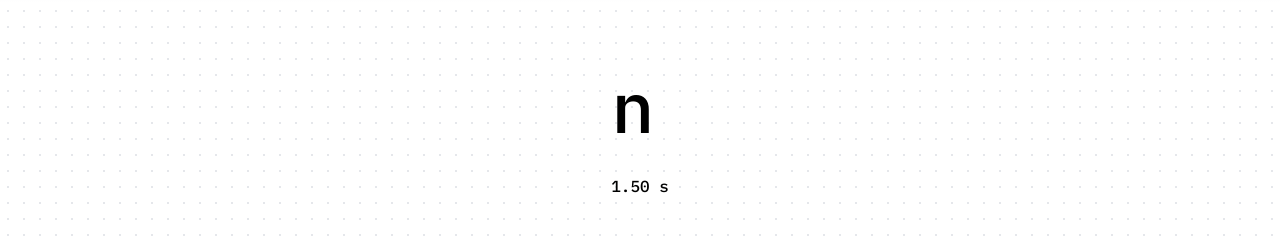
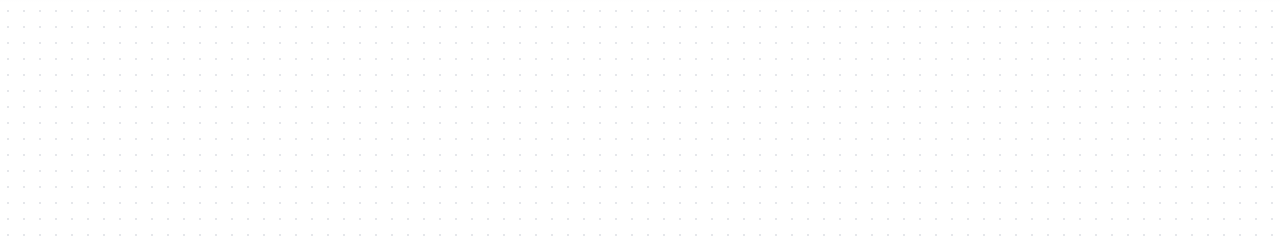
Before and after one commit to akmalmohtar/monyetype, a Next.js app: page /rhythm in a window 1280 px wide. Shown: the part 141-389 px from the top of the page. Built offline with nearby package versions, Linux system fonts and the light colour scheme.

Commit message:
refactor: useRandomLetter

```diff
--- a/src/app/rhythm/_components/Rhythm.tsx
+++ b/src/app/rhythm/_components/Rhythm.tsx
@@ -14,6 +14,7 @@
 import { motion } from "framer-motion";
 import SettingModal from "./SettingModal";
 import { useRhythmSettingsStore } from "@/hooks/zustand/use-rhythm-settings";
+import { useRandomLetter } from "@/hooks/use-random-letter";
 
 function ScoreBox({ score }: { score: number }) {
   return (
@@ -55,25 +56,51 @@
   );
 }
 
-function LetterDisplayBox({ letter }: { letter?: string }) {
-  if (!letter) return null;
+function LetterDisplayBox({
+  letters,
+  enableNextLetter = false,
+}: {
+  letters?: [string, string];
+  enableNextLetter?: boolean;
+}) {
+  if (!letters) return null;
 
   return (
+    <div className="grid grid-cols-3 space-x-6">
+      <span>{/*just empty span */}</span>
       <motion.span
-      key={letter}
-      initial={{ y: -10, opacity: 0 }}
+        key={`${letters[0]}-0`}
+        initial={{ x: 20, opacity: 0 }}
         animate={{
-        y: 0,
+          x: -10,
           opacity: 1,
         }}
         transition={{
-        ease: "linear",
-        duration: 0.5,
+          ease: "anticipate",
+          duration: 0.3,
         }}
         className={`text-7xl`}
       >
-      {letter}
+        {letters[0]}
       </motion.span>
+      {enableNextLetter && (
+        <motion.span
+          key={`${letters[1]}-1`}
+          initial={{ x: 0, opacity: 0 }}
+          animate={{
+            x: 0,
+            opacity: 0.5,
+          }}
+          transition={{
+            ease: "anticipate",
+            duration: 0.3,
+          }}
+          className={`text-4xl text-gray-500`}
+        >
+          {letters[1]}
+        </motion.span>
+      )}
+    </div>
   );
 }
 
@@ -120,28 +147,7 @@
   const [score, setScore] = useState(0);
   const [started, setStarted] = useState(false);
   const [gameWin, setGameWin] = useState(false);
-  const [letter, setLetter] = useState<string>();
-
-  const charactersPool = useMemo(() => {
-    let charactersPool = [...LOWER_CASE];
-    if (rhythmSettings.enableNumbers) {
-      charactersPool = [...charactersPool, ...NUMBERS];
-    }
-
-    if (rhythmSettings.enableSpecialCharacters) {
-      charactersPool = [...charactersPool, ...SPECIAL_CHARS_NO_SHIFT];
-    }
-
-    if (rhythmSettings.enableUppercaseLetters) {
-      charactersPool = [...charactersPool, ...UPPER_CASE];
-    }
-
-    if (rhythmSettings.enableUppercaseSpecialCharacters) {
-      charactersPool = [...charactersPool, ...SPECIAL_CHARS_SHIFT];
-    }
-
-    return charactersPool;
-  }, [rhythmSettings]);
+  const { letters, get } = useRandomLetter(rhythmSettings);
 
   const handleStartStopGame = () => {
     if (started) {
@@ -164,9 +170,7 @@
 
   // To trigger render next letter
   useEffect(() => {
-    const i = Math.floor(Math.random() * (charactersPool.length - 1));
-    const _charactersPool = charactersPool.filter((c) => c !== letter); // prevent repeating same letter back to back
-    setLetter(_charactersPool[i]);
+    get();
   }, [round]);
 
   // handle gameover
@@ -181,14 +185,14 @@
   // to trigger button press and score
   useEffect(() => {
     const handleKeyDown = (event: KeyboardEvent) => {
-      if (!started && letter === event.key) {
+      if (!started && letters[0] === event.key) {
         start();
         gStart();
         setStarted(true);
       }
 
       // if correct letter pressed
-      if (event.key === letter && !gGameOver && !gameOver) {
+      if (event.key === letters[0] && !gGameOver && !gameOver) {
         setScore((prev) => prev + 1);
         skip();
       }
@@ -205,7 +209,7 @@
     };
   }, [
     started,
-    letter,
+    letters,
     skip,
     start,
     gStart,
@@ -225,9 +229,12 @@
             score={score}
           />
         ) : (
-          <div className="flex flex-col space-y-8">
-            <LetterDisplayBox letter={letter} />
-            {!!letter && (
+          <div className="flex flex-col space-y-8 items-center">
+            <LetterDisplayBox
+              letters={letters}
+              enableNextLetter={!!rhythmSettings.enableNextLetter}
+            />
+            {!!letters[0] && (
               <TimerBox
                 remainingTime={remainingTime}
                 duration={letterDuration}
--- a/src/app/rhythm/_components/SettingModal.tsx
+++ b/src/app/rhythm/_components/SettingModal.tsx
@@ -90,6 +90,19 @@
             )}
           </tanForm.Field>
 
+          <tanForm.Field name="enableNextLetter">
+            {(field) => (
+              <div className="flex space-x-2">
+                <Checkbox
+                  id={field.name}
+                  checked={field.state.value}
+                  onCheckedChange={(e) => field.handleChange(e)}
+                />
+                <Label htmlFor={field.name}>Enable next letter</Label>
+              </div>
+            )}
+          </tanForm.Field>
+
           <tanForm.Field name="enableNumbers">
             {(field) => (
               <div className="flex space-x-2">
--- /dev/null
+++ b/src/hooks/use-random-letter.ts
@@ -0,0 +1,47 @@
+import { TRhythmSettings } from "@/types";
+import { useCallback, useEffect, useMemo, useState } from "react";
+import {
+  LOWER_CASE,
+  UPPER_CASE,
+  NUMBERS,
+  SPECIAL_CHARS_NO_SHIFT,
+  SPECIAL_CHARS_SHIFT,
+} from "@/constants/letters";
+
+type Config = Omit<TRhythmSettings, "gameDuration" | "letterDuration">;
+
+export function useRandomLetter(config: Config) {
+  const [letters, setLetters] = useState<[string, string]>(["", ""]);
+
+  const charactersPool = useMemo(() => {
+    let charactersPool = [...LOWER_CASE];
+    if (config.enableNumbers) {
+      charactersPool = [...charactersPool, ...NUMBERS];
+    }
+
+    if (config.enableSpecialCharacters) {
+      charactersPool = [...charactersPool, ...SPECIAL_CHARS_NO_SHIFT];
+    }
+
+    if (config.enableUppercaseLetters) {
+      charactersPool = [...charactersPool, ...UPPER_CASE];
+    }
+
+    if (config.enableUppercaseSpecialCharacters) {
+      charactersPool = [...charactersPool, ...SPECIAL_CHARS_SHIFT];
+    }
+
+    return charactersPool;
+  }, [config]);
+
+  const get = useCallback(() => {
+    setLetters((prev) => {
+      const i = Math.floor(Math.random() * (charactersPool.length - 1));
+      const _charactersPool = charactersPool.filter((c) => c !== prev[0]); // prevent repeating same letter back to back
+      const next = _charactersPool[i];
+      return [prev[1], next];
+    });
+  }, [charactersPool]);
+
+  return { letters, get };
+}
--- a/src/hooks/zustand/use-rhythm-settings.ts
+++ b/src/hooks/zustand/use-rhythm-settings.ts
@@ -9,6 +9,7 @@
 const initialRhythmSettings: TRhythmSettings = {
   gameDuration: 15000,
   letterDuration: 1500,
+  enableNextLetter: false,
   enableNumbers: false,
   enableSpecialCharacters: false,
   enableUppercaseLetters: false,
--- a/src/types/index.ts
+++ b/src/types/index.ts
@@ -5,6 +5,7 @@
 export type TRhythmSettings = {
   gameDuration: number;
   letterDuration: number;
+  enableNextLetter: CheckedState;
   enableNumbers: CheckedState;
   enableSpecialCharacters: CheckedState;
   enableUppercaseLetters: CheckedState;
```
Also changed, not shown: 1 other file (tests, documents, lock files or other folders). Lines whose indentation alone changed are shown as unchanged.
